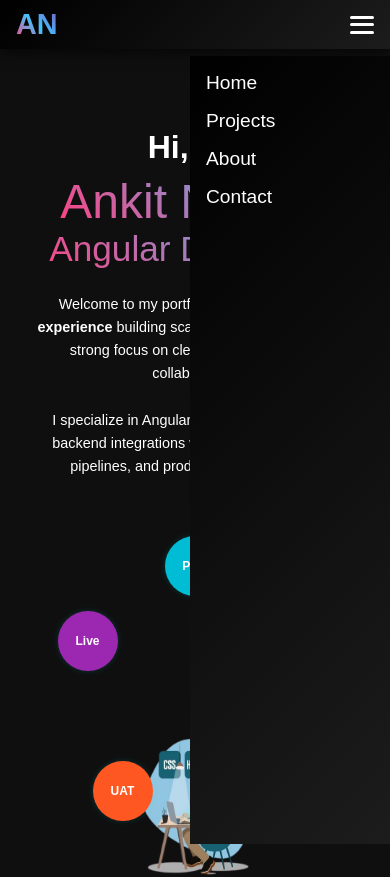
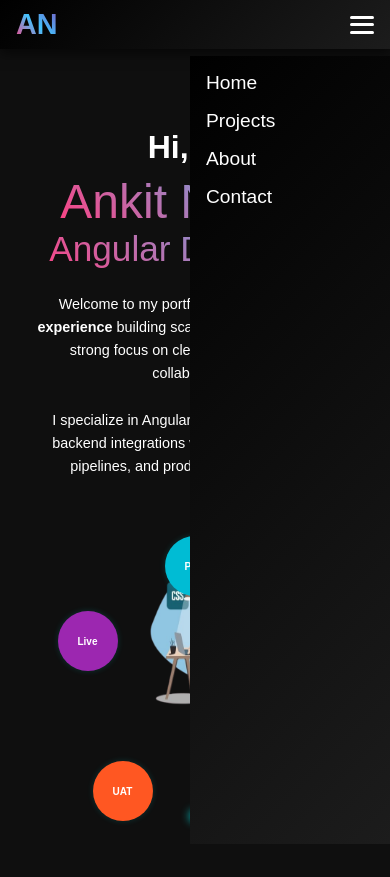
Before and after one commit to ankit-ninave/ankit-ninave.github.io, an Angular app: page / in a window 390 px wide. Shown: the top 877 px of the page. Built offline with nearby package versions, Linux system fonts and the light colour scheme; a small style sheet from the web is missing.

Commit message:
responsive changes

```diff
--- a/src/app/pages/home/home.component.scss
+++ b/src/app/pages/home/home.component.scss
@@ -217,8 +217,8 @@ body {
   }
 
   .dev-center {
-    top: 87% !important;
-    left: 30% !important;
+    top: 67% !important;
+    left: 32% !important;
     position: absolute;
     margin-bottom: 10px !important;
   }
@@ -229,7 +229,7 @@ body {
   }
 
   .workflow-step {
-    font-size: 12px;
+    font-size: 10px;
     width: 60px;
     height: 60px;
   }
```
